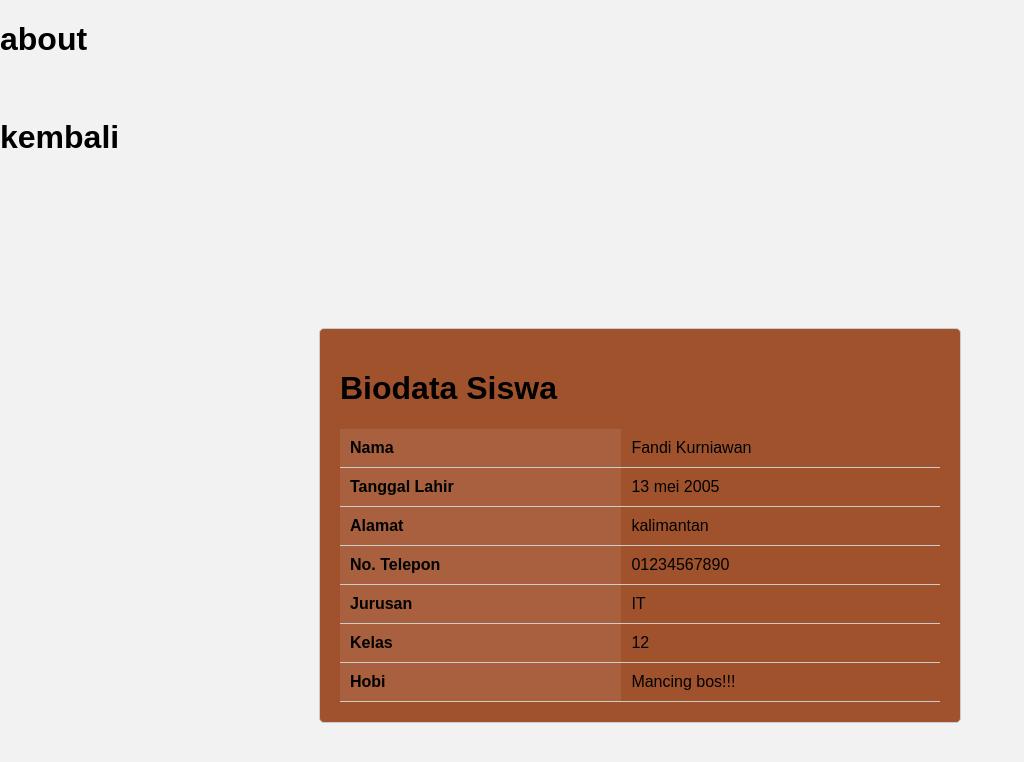
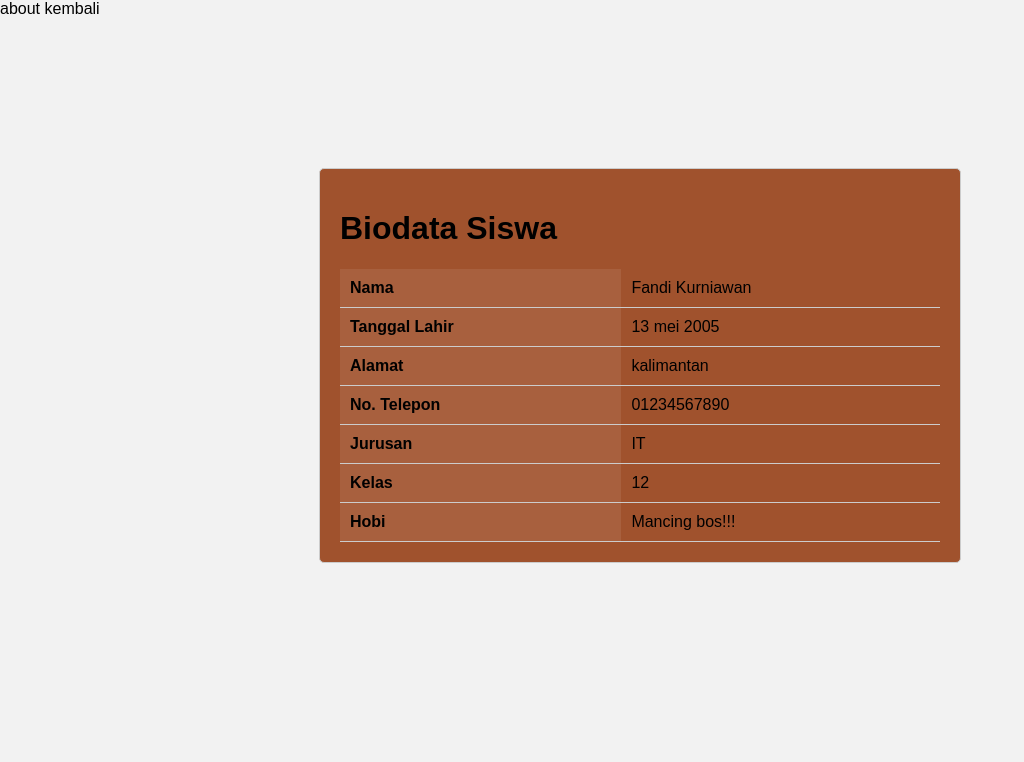
Before and after one commit to fandioke13/tugasku, a plain HTML site: page index.html in a window 1280 px wide. Shown: the whole page, without its empty margins (0-1024 px from the left). Drawn offline with Linux system fonts and the light colour scheme.

Commit message:
fandi mengubah index.html

```diff
--- a/index.html
+++ b/index.html
@@ -3,8 +3,8 @@
 <head>
     <meta charset="UTF-8">
     <meta name="viewport" content="width=device-width, initial-scale=1.0">
-    <h1>about</h1><br>
-    <h1>kembali</h1>
+    <a >about</a>
+    <a >kembali</a>
     <title>Biodata Siswa</title>
     <style>
         body {
```
